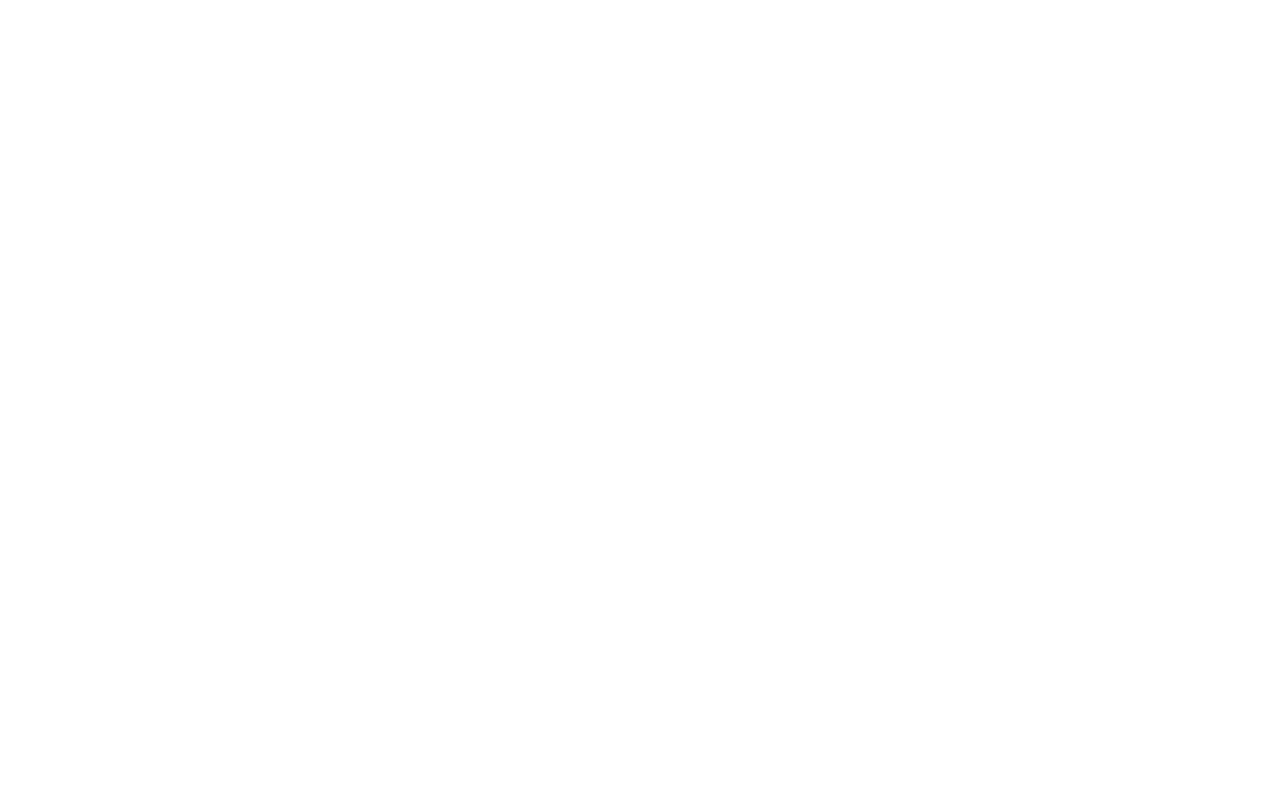
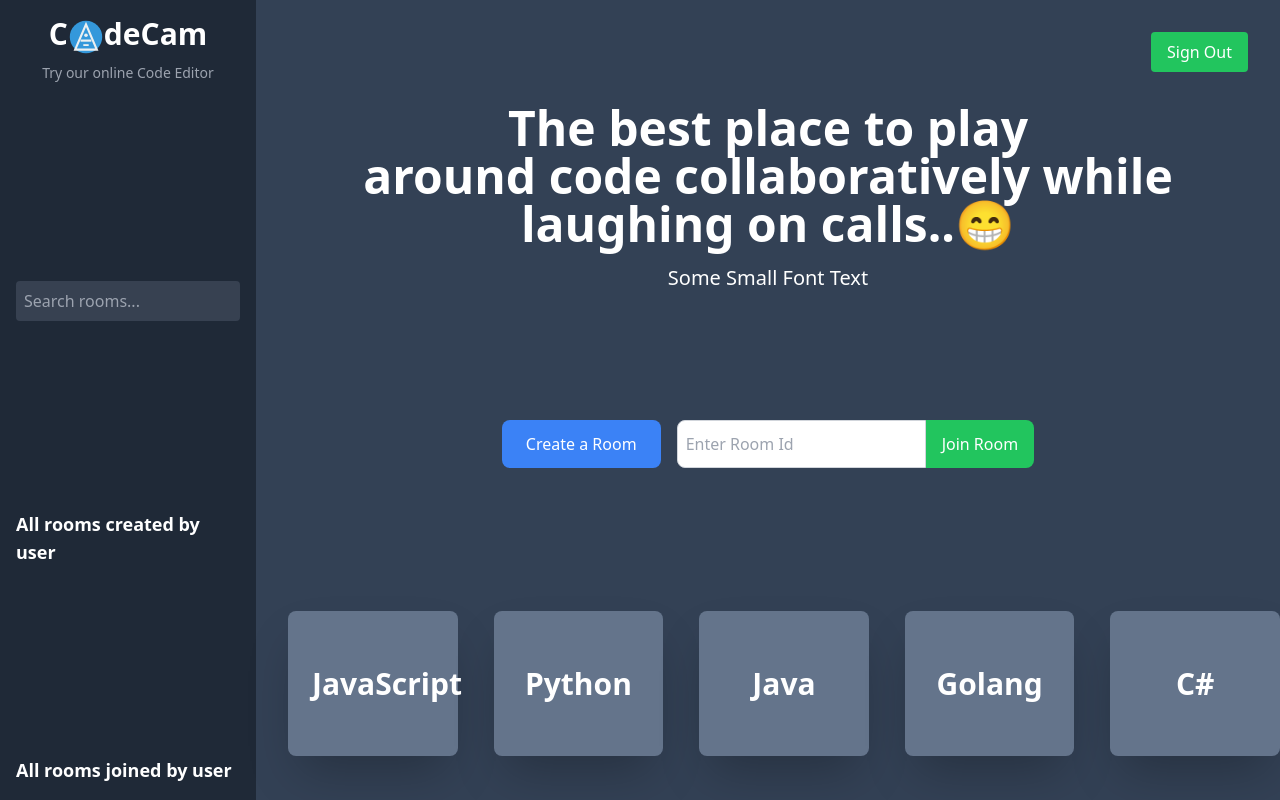
Before and after one commit to Jishan2610/CodeCam, a React (Vite) app: page /dashboard in a window 1280 px wide. Before the commit this address had no page. Built offline with nearby package versions, Linux system fonts and the light colour scheme.

Commit message:
change in frontend

```diff
--- a/src/App.jsx
+++ b/src/App.jsx
@@ -2,6 +2,7 @@
 import  Signup  from "./Pages/Signup";
 import  Signin  from "./Pages/Signin";
 import Playground from "./Pages/Playground";
+import Dashboard from "./Pages/Dashboard";
 function App() {
   return (
     <>
@@ -11,6 +12,7 @@
           <Route path="/signup" element={<Signup />} />
           <Route path="/signin" element={<Signin />} />
           <Route path="/playground" element={<Playground/>}/>
+          <Route path="/dashboard" element={<Dashboard/>}/>
         </Routes>
       </BrowserRouter>
     </>
--- /dev/null
+++ b/src/Components/BoxWithCircles.jsx
@@ -0,0 +1,24 @@
+import React from 'react';
+
+const FloatingCircle = ({ text }) => {
+  return (
+    <div className="w-32 h-32 rounded-full bg-blue-500 flex items-center justify-center text-white font-bold text-xl animate-bounce">
+      <span>{text}</span>
+    </div>
+  );
+};
+
+const BoxWithCircles = ({text1,text2}) => {
+  return (
+    <div className="flex items-center justify-center h-screen">
+      <div className="bg-gray-100 p-8 rounded-lg shadow-lg">
+        <div className="flex flex-col space-y-8 items-center">
+          <FloatingCircle text={text1} />
+          <FloatingCircle text={text2} />
+        </div>
+      </div>
+    </div>
+  );
+};
+
+export default BoxWithCircles;
--- /dev/null
+++ b/src/Components/Logo.jsx
@@ -0,0 +1,31 @@
+import React from 'react';
+
+const Logo = ({ width = '0.5em', height = '0.5em', className = '', style = {} }) => {
+  return (
+    <svg
+      xmlns="http://www.w3.org/2000/svg"
+      viewBox="0 0 200 200"
+      width={width}
+      height={height}
+      className={className}
+      style={{ display: 'inline-block', verticalAlign: 'middle', ...style }}
+    >
+      <g>
+        {/* Background circle */}
+        <circle cx="100" cy="100" r="90" fill="#3498db" />
+
+        {/* Stylized "A" */}
+        <path d="M100 30 L40 170 L160 170 Z" fill="none" stroke="#ecf0f1" strokeWidth="12" />
+
+        {/* Horizontal line */}
+        <line x1="70" y1="120" x2="130" y2="120" stroke="#ecf0f1" strokeWidth="12" />
+
+        {/* Decorative elements */}
+        <circle cx="100" cy="90" r="10" fill="#ecf0f1" />
+        <rect x="85" y="140" width="30" height="10" fill="#ecf0f1" />
+      </g>
+    </svg>
+  );
+};
+
+export default Logo;
--- a/src/Components/OutputWindow.jsx
+++ b/src/Components/OutputWindow.jsx
@@ -53,7 +53,7 @@
       <h1 className="font-bold text-xl bg-clip-text text-transparent bg-gradient-to-r from-slate-900 to-slate-700 mb-2">
         Output
       </h1>
-      <div className="w-full h-3/6 bg-[#1e293b] rounded-md text-white font-normal text-sm overflow-y-auto overflow-scroll ">
+      <div className="w-full h-3/6 bg-[#1e293b] rounded-md   text-white font-normal text-sm overflow-y-auto overflow-scroll ">
         {outputDetails ? <>{getOutput()}</> : null}
       </div>
     </>
--- /dev/null
+++ b/src/Pages/Dashboard.jsx
@@ -0,0 +1,101 @@
+import React from 'react';
+import BoxWithCircles from '../Components/BoxWithCircles';
+import Logo from '../Components/Logo';
+
+const Dashboard = () => {
+  return (
+    <div className="flex h-screen">
+      {/* Left Sidebar */}
+      <aside className="w-1/5 bg-gray-800 text-white p-4 flex flex-col justify-between">
+        {/* Brand Section */}
+        <div className="text-center">
+          <div className="text-3xl font-bold mb-2">
+            C<span className="text-blue-500"><Logo width={'1.2em'} height={'1.2em'}/></span>deCam
+          </div>
+          <p className="text-sm text-gray-400">Try our online Code Editor</p>
+        </div>
+
+        {/* Search Box */}
+        <div className="mt-6">
+          <input
+            type="text"
+            placeholder="Search rooms..."
+            className="w-full p-2 rounded bg-gray-700 text-white focus:outline-none focus:ring-2 focus:ring-blue-500"
+          />
+        </div>
+
+        {/* Rooms Sections */}
+        <div className="mt-4">
+          <h2 className="text-lg font-semibold">All rooms created by user</h2>
+          {/* List created rooms here */}
+        </div>
+
+        <div className="mt-4">
+          <h2 className="text-lg font-semibold">All rooms joined by user</h2>
+          {/* List joined rooms here */}
+        </div>
+      </aside>
+
+      {/* Main Content Area */}
+      <main className="flex-1 bg-slate-700 p-8">
+        {/* Header */}
+        <header className="flex justify-between items-center mb-8">
+          <div>
+            {/* Placeholder for the Logo in Header */}
+          </div>
+          <button className="px-4 py-2 bg-green-500 text-white rounded hover:bg-red-600">
+            Sign Out
+          </button>
+        </header>
+
+        {/* Big and Small Text */}
+        <div className="text-center">
+          <h1 className="text-5xl text-white font-bold mb-4">The best place to play <br/>around code collaboratively while <br/>laughing on calls..😁</h1>
+          <p className="text-xl text-white mb-8">Some Small Font Text</p>
+        </div>
+
+        {/* Create Room Button and Join Room Field */}
+        <div className="flex justify-center mb-10 space-x-4 relative top-24">
+          <button className="px-6 py-3 bg-blue-500 text-white rounded-lg hover:bg-blue-600">
+            Create a Room
+          </button>
+          <div className="flex">
+            <input
+              type="text"
+              placeholder="Enter Room Id"
+              className="border border-gray-300 p-2 rounded-l-lg focus:ring focus:ring-blue-500"
+            />
+            <button className="px-4 bg-green-500 text-white rounded-r-lg hover:bg-green-600">
+              Join Room
+            </button>
+          </div>
+        </div>
+
+        {/* Cards with Language Names */}
+        <div className="grid grid-cols-5 absolute bottom-11 gap-9 justify-center">
+          <div className="bg-slate-500 p-6 text-center text-white rounded-lg  hover:origin-center hover:rotate-45 transform transition-transform duration-300 ease-in-out shadow-2xl col-span-1 h-[145px] flex flex-col justify-center">
+            <h2 className="text-3xl font-bold">JavaScript</h2>
+          </div>
+          <div className="bg-slate-500 p-6 text-center text-white rounded-lg hover:origin-center hover:rotate-45 transform transition-transform duration-300 ease-in-out shadow-2xl col-span-1 h-[145px] flex flex-col justify-center">
+            <h2 className="text-3xl font-bold">Python</h2>
+          </div>
+          <div className="bg-slate-500 p-6 text-center text-white rounded-lg hover:origin-center hover:rotate-45 transform transition-transform duration-300 ease-in-out shadow-2xl col-span-1 h-[145px] flex flex-col justify-center">
+            <h2 className="text-3xl font-bold">Java</h2>
+          </div>
+          <div className="bg-slate-500 p-6 text-center text-white rounded-lg hover:origin-center hover:rotate-45 transform transition-transform duration-300 ease-in-out shadow-2xl col-span-1 h-[145px] flex flex-col justify-center">
+            <h2 className="text-3xl font-bold">Golang</h2>
+          </div>
+          <div className="bg-slate-500 p-6 text-center text-white rounded-lg hover:origin-center hover:rotate-45 transform transition-transform duration-300 ease-in-out shadow-2xl col-span-1 h-[145px] flex flex-col justify-center">
+            <h2 className="text-3xl font-bold">C#</h2>
+          </div>
+        </div>
+      </main>
+
+
+
+
+    </div>
+  );
+};
+
+export default Dashboard;
```
Also changed, not shown: src/Components/LeftSidebar.jsx (added), 1 other file (tests, documents, lock files or other folders).
